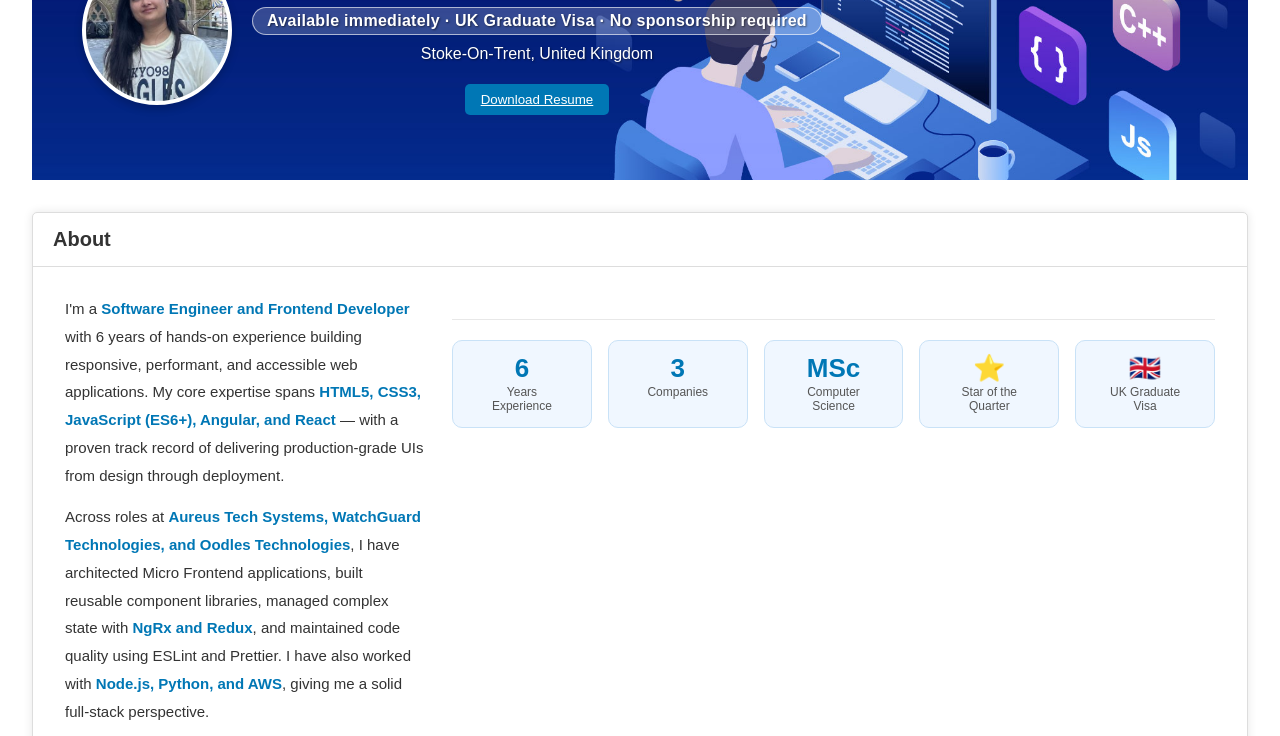
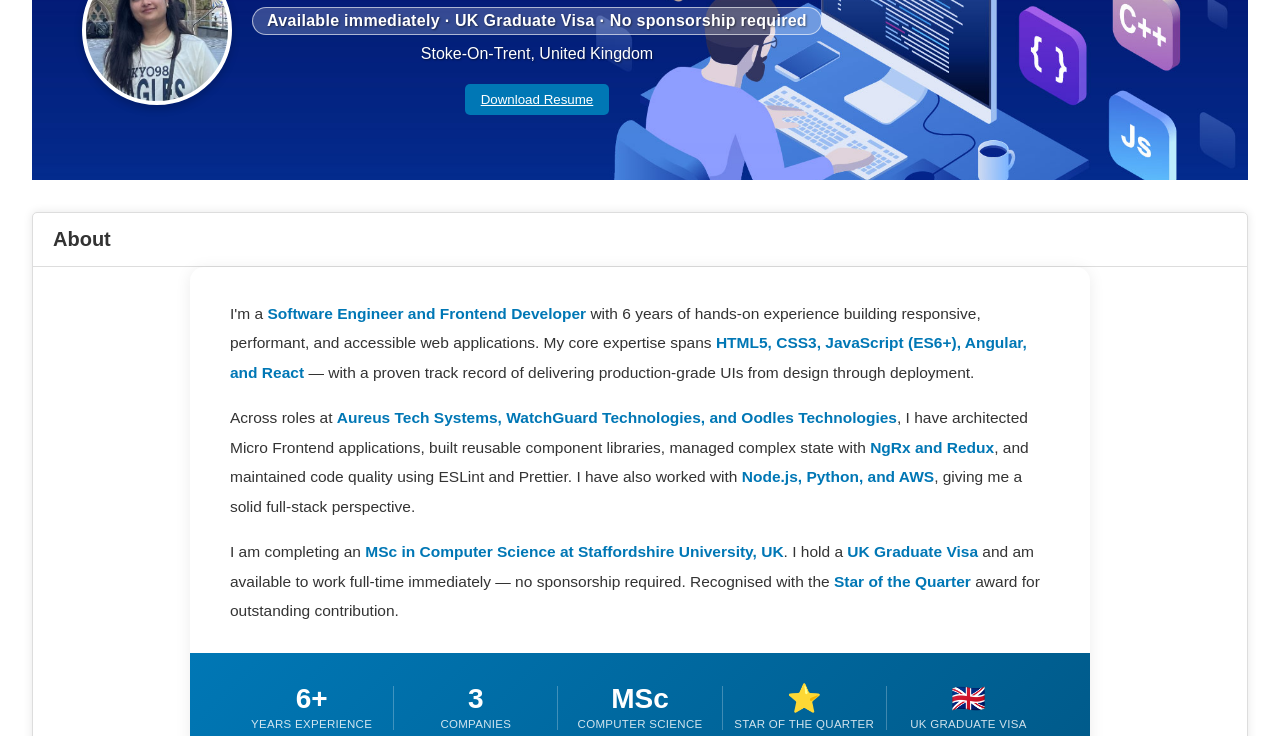
Before and after one commit to ksingh0307/web-portfolio-application, a website: page public/index.html in a window 1280 px wide. Shown: the part 216-952 px from the top of the page. Drawn offline with Linux system fonts and the light colour scheme.

Commit message:
Redesign About section with full-width bio and blue stats strip
Replace broken side-by-side layout with full-width bio text card topped
by a blue gradient horizontal strip showing 5 key metrics with dividers.

```diff
--- a/public/index.html
+++ b/public/index.html
@@ -13,8 +13,8 @@
     <!-- iOS Safari theme color -->
     <meta name="apple-mobile-web-app-capable" content="yes" />
     <title>Kajal Singh | Frontend / Full Stack Software Engineer</title>
-    <link rel="stylesheet" href="style.css?v=5" />
-    <link rel="stylesheet" href="responsive.css?v=5" />
+    <link rel="stylesheet" href="style.css?v=6" />
+    <link rel="stylesheet" href="responsive.css?v=6" />
     <link
       href="https://cdnjs.cloudflare.com/ajax/libs/font-awesome/5.15.4/css/all.min.css"
       rel="stylesheet"
@@ -129,9 +129,8 @@
 
     <section id="about" class="section">
       <div class="section-header">About</div>
-      <div class="about-content">
-        <div class="about-intro">
-          <div class="about-text">
+      <div class="about-card">
+        <div class="about-bio">
           <p>
             I'm a <strong>Software Engineer and Frontend Developer</strong> with
             6 years of hands-on experience building responsive, performant, and
@@ -156,26 +155,30 @@
             outstanding contribution.
           </p>
         </div>
-        <div class="about-stats">
-          <div class="about-stat">
-            <span class="about-stat-number">6</span>
-            <span class="about-stat-label">Years Experience</span>
+        <div class="about-strip">
+          <div class="about-strip-item">
+            <span class="strip-number">6+</span>
+            <span class="strip-label">Years Experience</span>
           </div>
-          <div class="about-stat">
-            <span class="about-stat-number">3</span>
-            <span class="about-stat-label">Companies</span>
+          <div class="about-strip-divider"></div>
+          <div class="about-strip-item">
+            <span class="strip-number">3</span>
+            <span class="strip-label">Companies</span>
           </div>
-          <div class="about-stat">
-            <span class="about-stat-number">MSc</span>
-            <span class="about-stat-label">Computer Science</span>
+          <div class="about-strip-divider"></div>
+          <div class="about-strip-item">
+            <span class="strip-number">MSc</span>
+            <span class="strip-label">Computer Science</span>
           </div>
-          <div class="about-stat">
-            <span class="about-stat-number">⭐</span>
-            <span class="about-stat-label">Star of the Quarter</span>
+          <div class="about-strip-divider"></div>
+          <div class="about-strip-item">
+            <span class="strip-number">⭐</span>
+            <span class="strip-label">Star of the Quarter</span>
           </div>
-          <div class="about-stat">
-            <span class="about-stat-number">🇬🇧</span>
-            <span class="about-stat-label">UK Graduate Visa</span>
+          <div class="about-strip-divider"></div>
+          <div class="about-strip-item">
+            <span class="strip-number">🇬🇧</span>
+            <span class="strip-label">UK Graduate Visa</span>
           </div>
         </div>
       </div>
--- a/public/style.css
+++ b/public/style.css
@@ -150,75 +150,74 @@ body {
   box-shadow: 0 0 10px rgba(0, 0, 0, 0.1);
 }
 
-.about-content {
-  padding: 28px 32px 24px;
-  display: flex;
-  flex-direction: column;
-  gap: 0;
+.about-card {
+  margin: 0 auto;
+  max-width: 900px;
+  background: #fff;
+  border-radius: 14px;
+  box-shadow: 0 2px 16px rgba(0,0,0,0.08);
+  overflow: hidden;
 }
 
-.about-intro {
-  display: flex;
-  align-items: flex-start;
-  gap: 28px;
-  flex-wrap: wrap;
+.about-bio {
+  padding: 32px 40px 28px;
 }
 
-
-.about-text {
-  flex: 1;
-  min-width: 260px;
+.about-bio p {
+  font-size: 15.5px;
+  line-height: 1.9;
+  color: #333;
+  margin-bottom: 16px;
 }
 
-.about-text p {
-  font-size: 15px;
-  line-height: 1.85;
-  color: #333;
-  margin-bottom: 14px;
-}
-
-.about-text p:last-child {
+.about-bio p:last-child {
   margin-bottom: 0;
 }
 
-.about-text strong {
+.about-bio strong {
   color: #0077b5;
   font-weight: 600;
 }
 
-.about-stats {
+.about-strip {
   display: flex;
+  align-items: center;
+  background: linear-gradient(135deg, #0077b5 0%, #005a8a 100%);
+  padding: 24px 40px;
   flex-wrap: wrap;
-  gap: 16px;
-  margin-top: 24px;
-  padding-top: 20px;
-  border-top: 1px solid #e8e8e8;
+  gap: 0;
 }
 
-.about-stat {
+.about-strip-item {
+  flex: 1;
   display: flex;
   flex-direction: column;
   align-items: center;
-  background: #f0f7ff;
-  border: 1px solid #c9e2f7;
-  border-radius: 10px;
-  padding: 14px 24px;
-  min-width: 110px;
-  flex: 1;
+  text-align: center;
+  min-width: 100px;
+  padding: 8px 0;
 }
 
-.about-stat-number {
-  font-size: 26px;
+.strip-number {
+  font-size: 28px;
   font-weight: 700;
-  color: #0077b5;
+  color: #fff;
   line-height: 1;
 }
 
-.about-stat-label {
-  font-size: 12px;
-  color: #555;
-  margin-top: 4px;
-  text-align: center;
+.strip-label {
+  font-size: 11.5px;
+  color: rgba(255,255,255,0.82);
+  margin-top: 5px;
+  letter-spacing: 0.3px;
+  text-transform: uppercase;
+}
+
+.about-strip-divider {
+  width: 1px;
+  height: 44px;
+  background: rgba(255,255,255,0.25);
+  flex-shrink: 0;
 }
 
 .experience-item {
```
Lines whose indentation alone changed are shown as unchanged.
